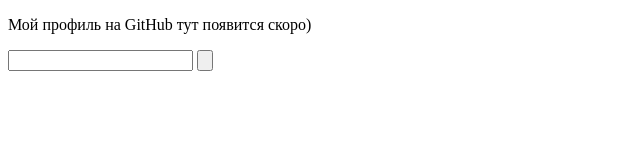
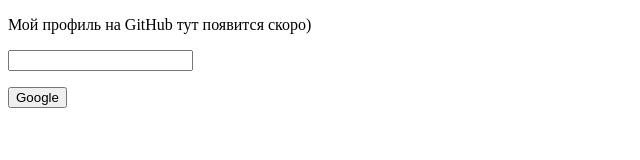
Before and after one commit to TheWalkerXD/thewalker.github.io, a plain HTML site: page index.html in a window 1280 px wide. Shown: the whole page, without its empty margins (0-640 px from the left). Drawn offline with Linux system fonts and the light colour scheme.

Commit message:
Update index.html PRE 1

```diff
--- a/index.html
+++ b/index.html
@@ -3,10 +3,9 @@
 <head>
 	<title>GitHub Profile</title>
 	<p>Мой профиль на GitHub тут появится скоро)</p>
-	<input name="input1 type="text">
-	<input name="Google" type="button" onClick='location.href="https://google.ru/"'>
+	<p><input name="input1 type="text"></p>
 </head>
 <body>
-
+        <p><input name="button" type="button" value="Google" onClick='location.href="https://google.ru/"'></p>
 </body>
 </html>
```
